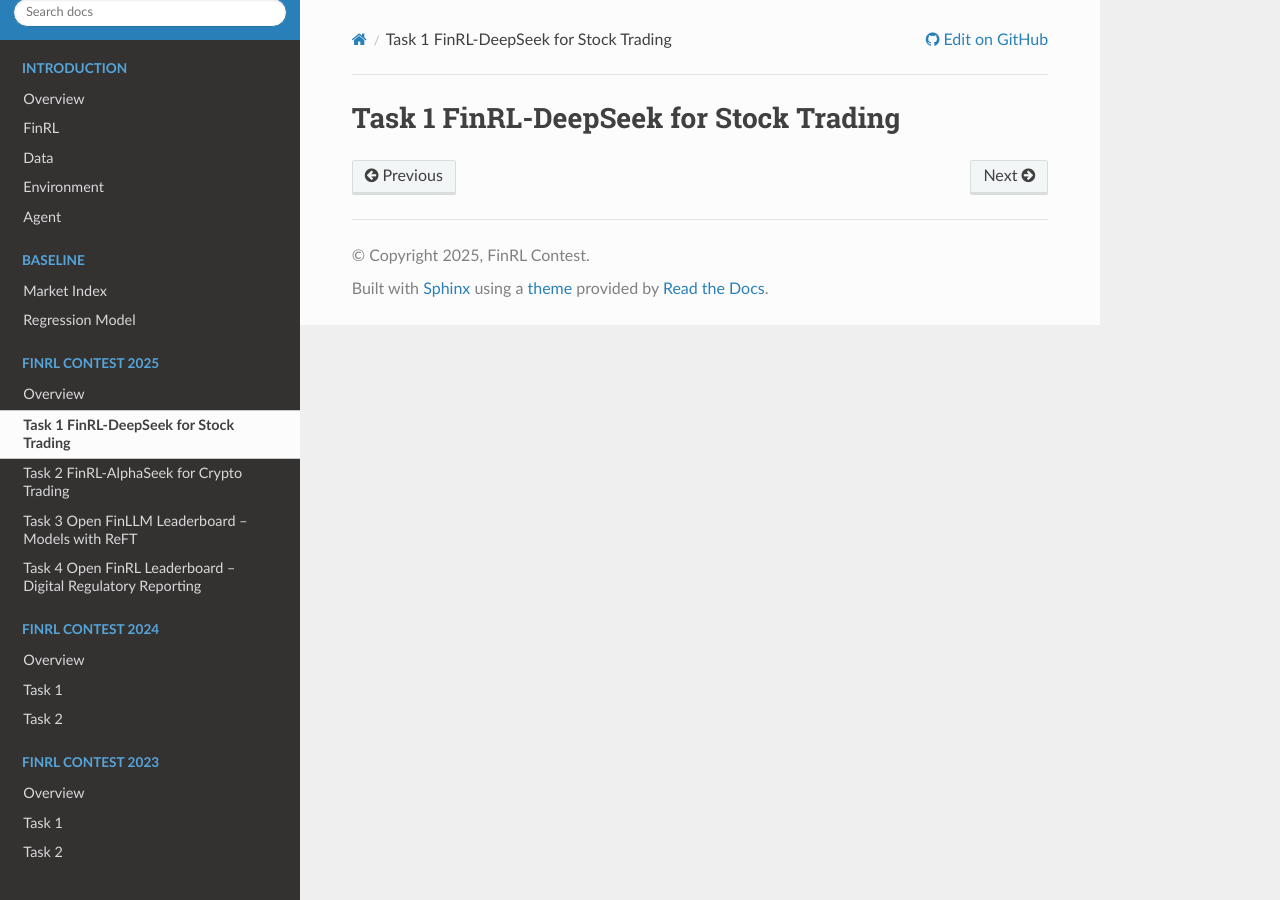
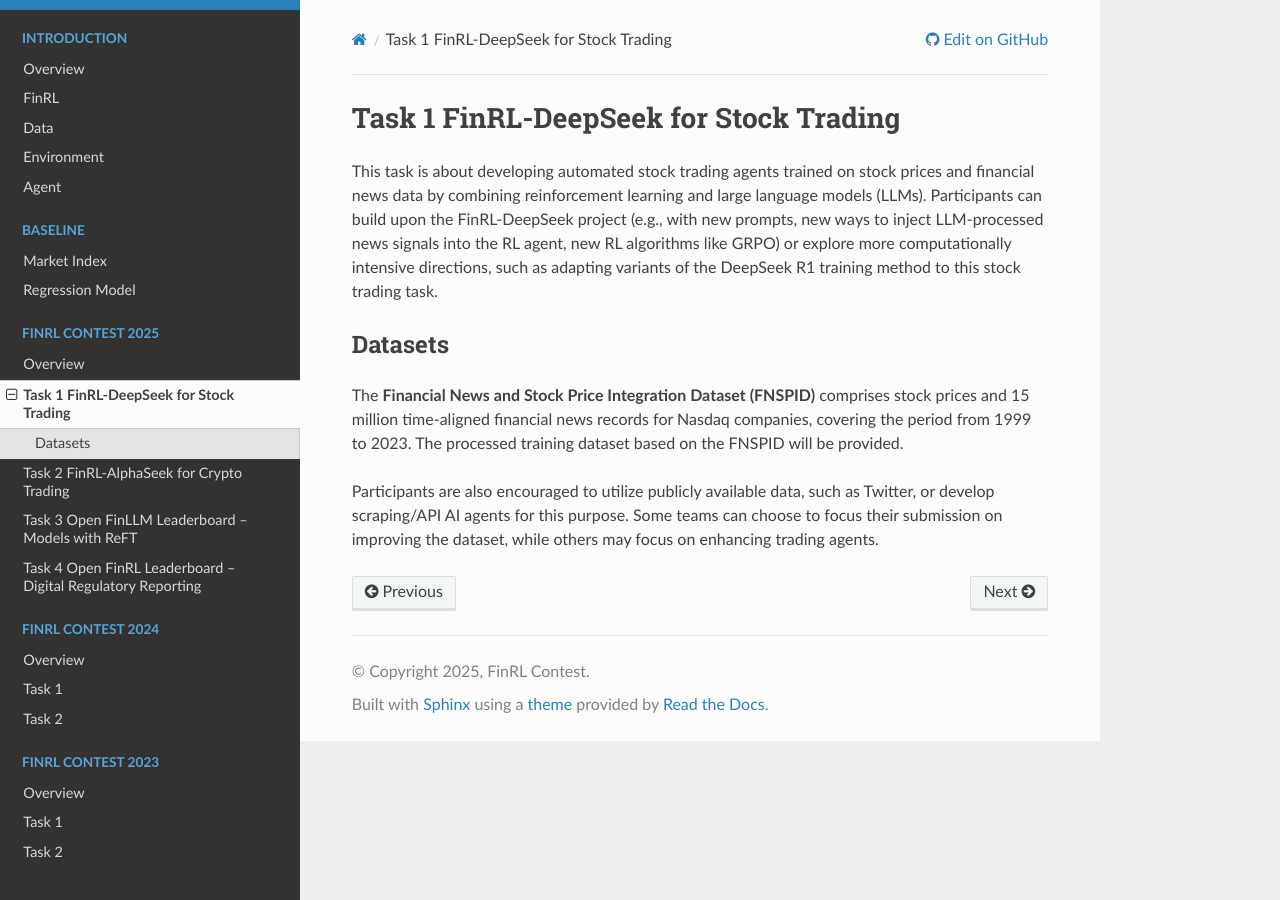
Before and after one commit to Xingyu025/FinAI-Contest, a Sphinx documentation site: the page built from docs/source/finrl2025/task1.rst, in a window 1280 px wide. Built offline with Sphinx 7.4.7 and the Read the Docs theme 3.1.0, drawn with Linux system fonts in a browser that asks for light colours.

Commit message:
Update task1.rst

```diff
--- a/docs/source/finrl2025/task1.rst
+++ b/docs/source/finrl2025/task1.rst
@@ -1,3 +1,12 @@
 =========================================
 Task 1 FinRL-DeepSeek for Stock Trading
 =========================================
+
+This task is about developing automated stock trading agents trained on stock prices and financial news data by combining reinforcement learning and large language models (LLMs). Participants can build upon the FinRL-DeepSeek project (e.g., with new prompts, new ways to inject LLM-processed news signals into the RL agent, new RL algorithms like GRPO) or explore more computationally intensive directions, such as adapting variants of the DeepSeek R1 training method to this stock trading task.
+
+Datasets
+--------
+
+The **Financial News and Stock Price Integration Dataset (FNSPID)** comprises stock prices and 15 million time-aligned financial news records for Nasdaq companies, covering the period from 1999 to 2023. The processed training dataset based on the FNSPID will be provided.
+
+Participants are also encouraged to utilize publicly available data, such as Twitter, or develop scraping/API AI agents for this purpose. Some teams can choose to focus their submission on improving the dataset, while others may focus on enhancing trading agents.
```
